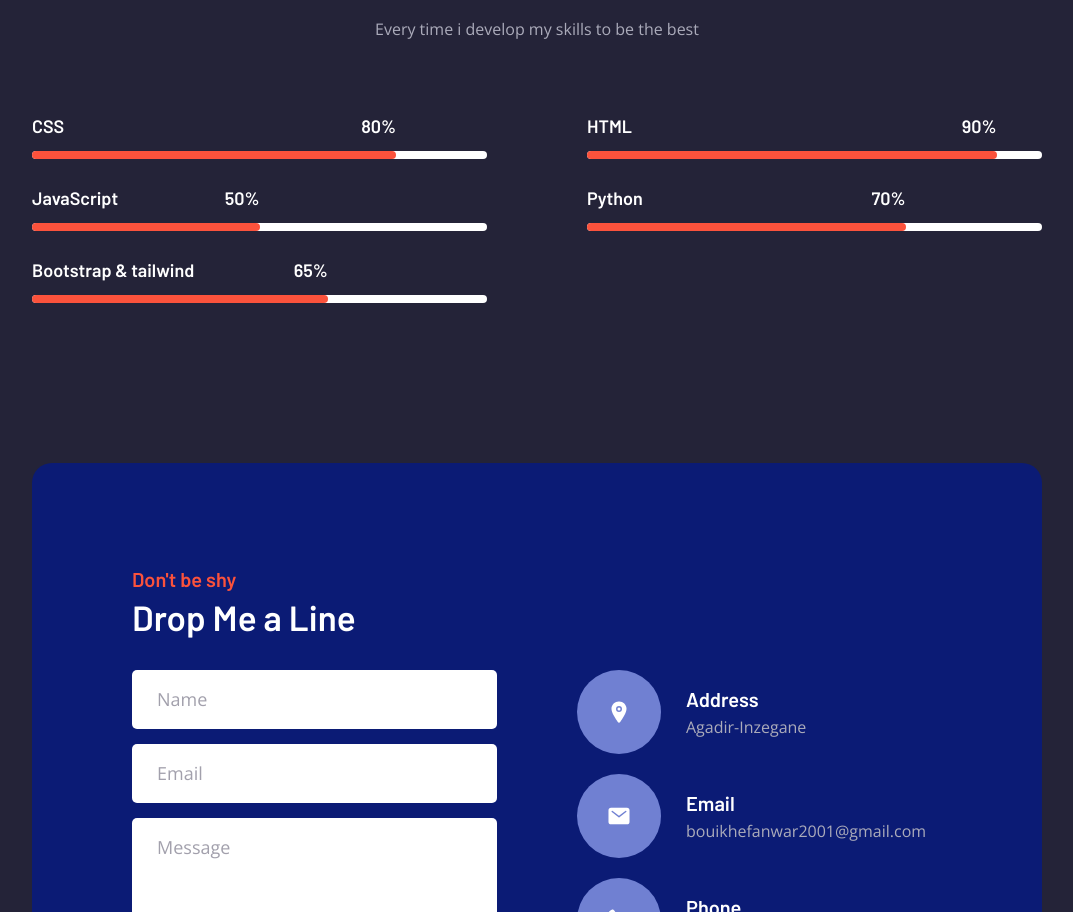
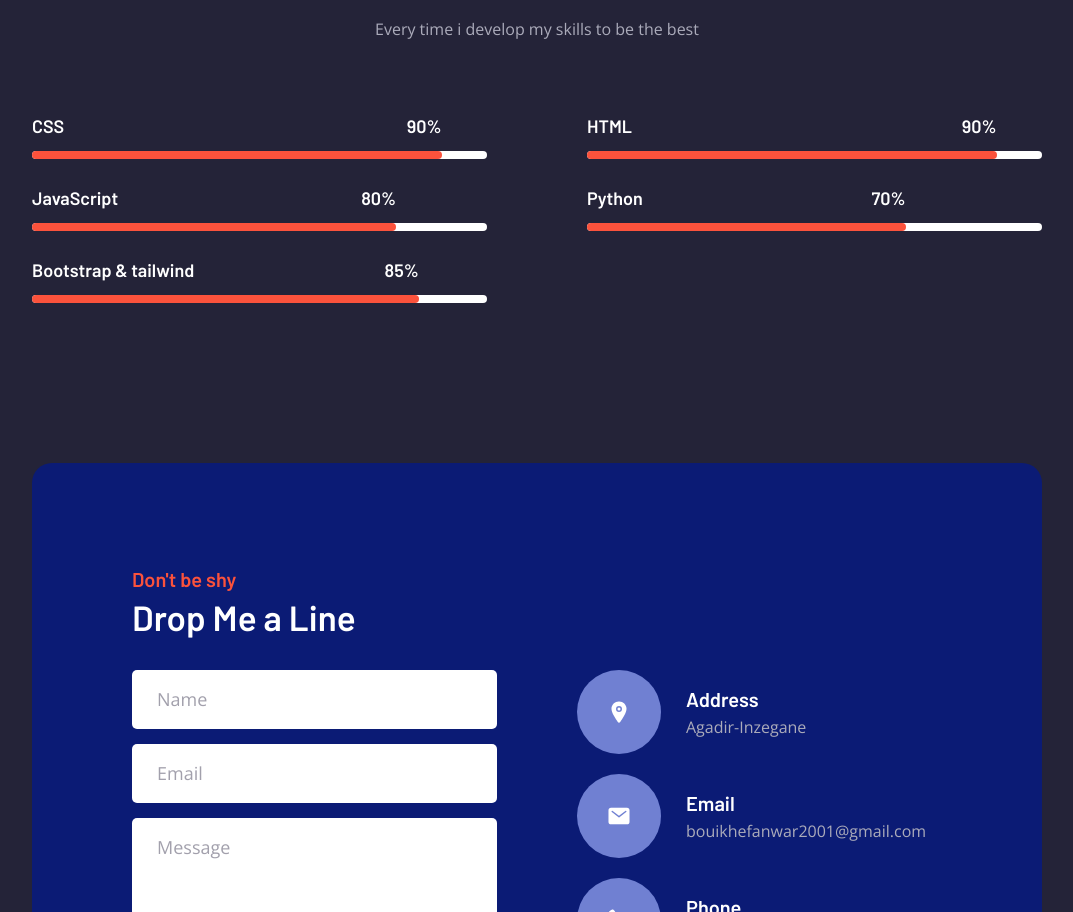
Before and after one commit to 777Anwar/portfolioo, a plain HTML site: page index.html in a window 1280 px wide. Shown: the part 4134-5046 px from the top of the page, without its empty margins (103-1176 px from the left). Drawn offline with nearby package versions, Linux system fonts and the light colour scheme.

Commit message:
index.html

```diff
--- a/index.html
+++ b/index.html
@@ -8,6 +8,7 @@
   <title>Anwar Bouikhef</title>
 
   <!--
+
     -  links
   -->
 
@@ -311,14 +312,14 @@
           <ul class="skills-list">
 
             <li class="skills-item">
-              <div class="wrapper" style="width: 80%">
+              <div class="wrapper" style="width: 90%">
                 <h3 class=" skills-title">CSS</h3>
 
-                <data class="skills-data" value="80">80%</data>
+                <data class="skills-data" value="90">90%</data>
               </div>
 
               <div class="skills-progress-box">
-                <div class="skills-progress" style="width: 80%"></div>
+                <div class="skills-progress" style="width: 90%"></div>
               </div>
             </li>
 
@@ -335,14 +336,14 @@
             </li>
 
             <li class="skills-item">
-              <div class="wrapper" style="width: 50%">
+              <div class="wrapper" style="width: 80%">
                 <h3 class="skills-title">JavaScript</h3>
 
-                <data class="skills-data" value="50">50%</data>
+                <data class="skills-data" value="80">80%</data>
               </div>
 
               <div class="skills-progress-box">
-                <div class="skills-progress" style="width: 50%"></div>
+                <div class="skills-progress" style="width: 80%"></div>
               </div>
             </li>
 
@@ -361,14 +362,14 @@
 
 
             <li class="skills-item">
-              <div class="wrapper" style="width: 65%">
+              <div class="wrapper" style="width: 85%">
                 <h3 class="skills-title">Bootstrap & tailwind</h3>
 
-                <data class="skills-data" value="65">65%</data>
+                <data class="skills-data" value="85">85%</data>
               </div>
 
               <div class="skills-progress-box">
-                <div class="skills-progress" style="width: 65%"></div>
+                <div class="skills-progress" style="width: 85%"></div>
               </div>
             </li>
 
```
